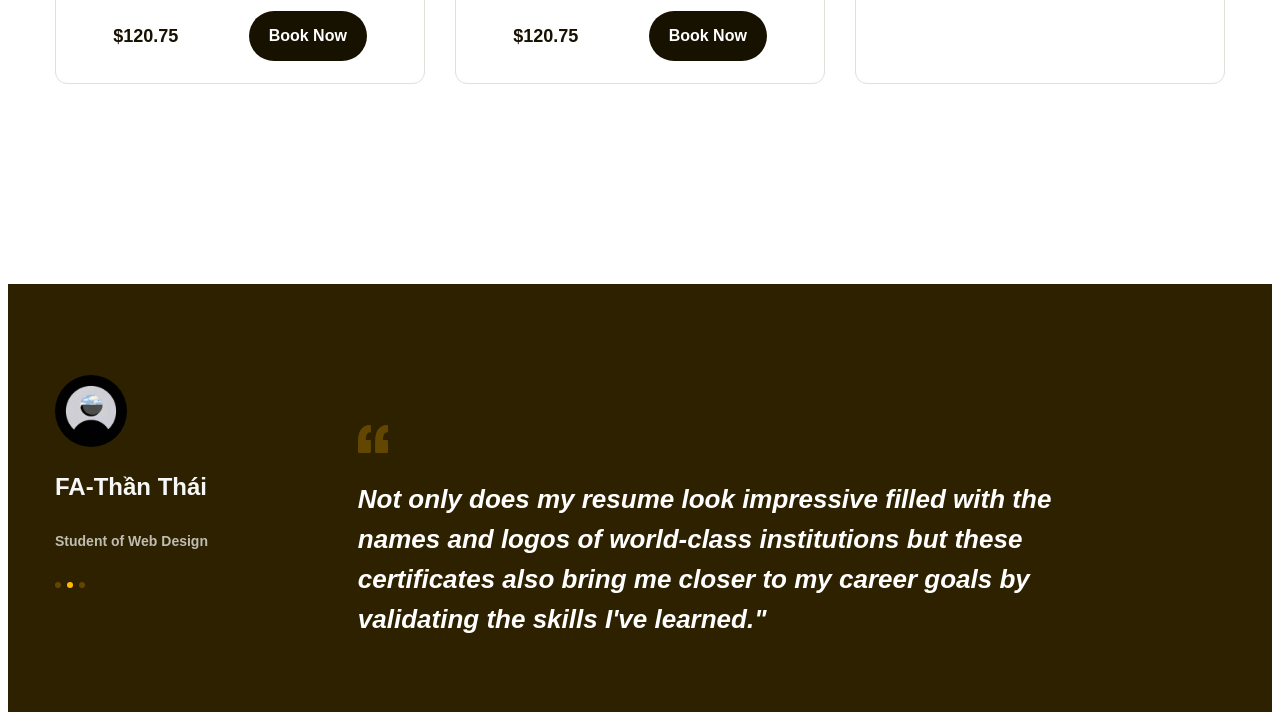
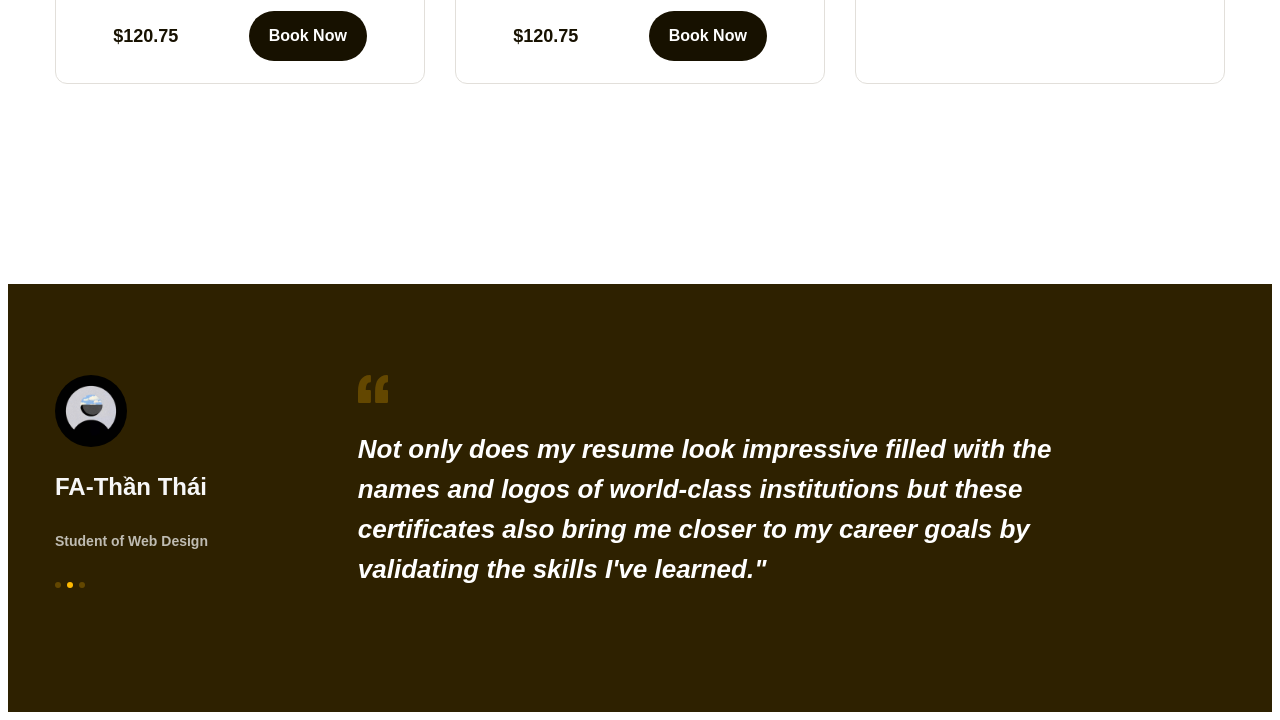
Before and after one commit to TQD-IT/wedsite-fix1, a plain HTML site: page index.html in a window 1280 px wide. Shown: the part 1860-2580 px from the top of the page. Drawn offline with Linux system fonts and the light colour scheme.

Commit message:
fix míaaaaaaa

```diff
--- a/style.css
+++ b/style.css
@@ -487,6 +487,7 @@
   .item .content {
     width: 66%;
     margin-left: auto;
+    top: auto;
   }
 
   .item h2 {
```
